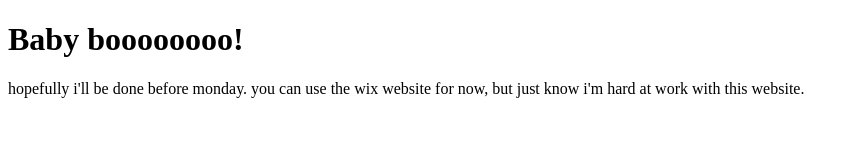
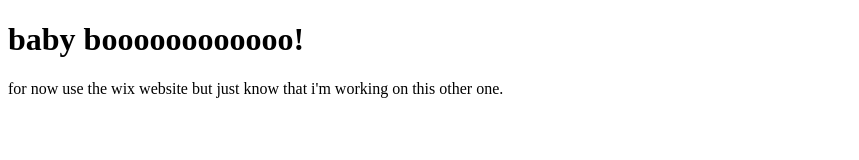
Before and after one commit to PawCallVE/PawCallVE.github.io, a plain HTML site: page index.html in a window 1280 px wide. Shown: the whole page, without its empty margins (0-859 px from the left). Drawn offline with Linux system fonts and the light colour scheme.

Commit message:
Update index.html

```diff
--- a/index.html
+++ b/index.html
@@ -1,10 +1,10 @@
 <!DOCTYPE html>
 <html>
 <head>
-  <title>Hello Makaiyla</title>
+  <title>My VE Website</title>
 </head>
 <body>
-  <h1>Baby boooooooo!</h1>
-  <p>hopefully i'll be done before monday. you can use the wix website for now, but just know i'm hard at work with this website.</p>
+  <h1>baby boooooooooooo!</h1>
+  <p>for now use the wix website but just know that i'm working on this other one.</p>
 </body>
 </html>
```
